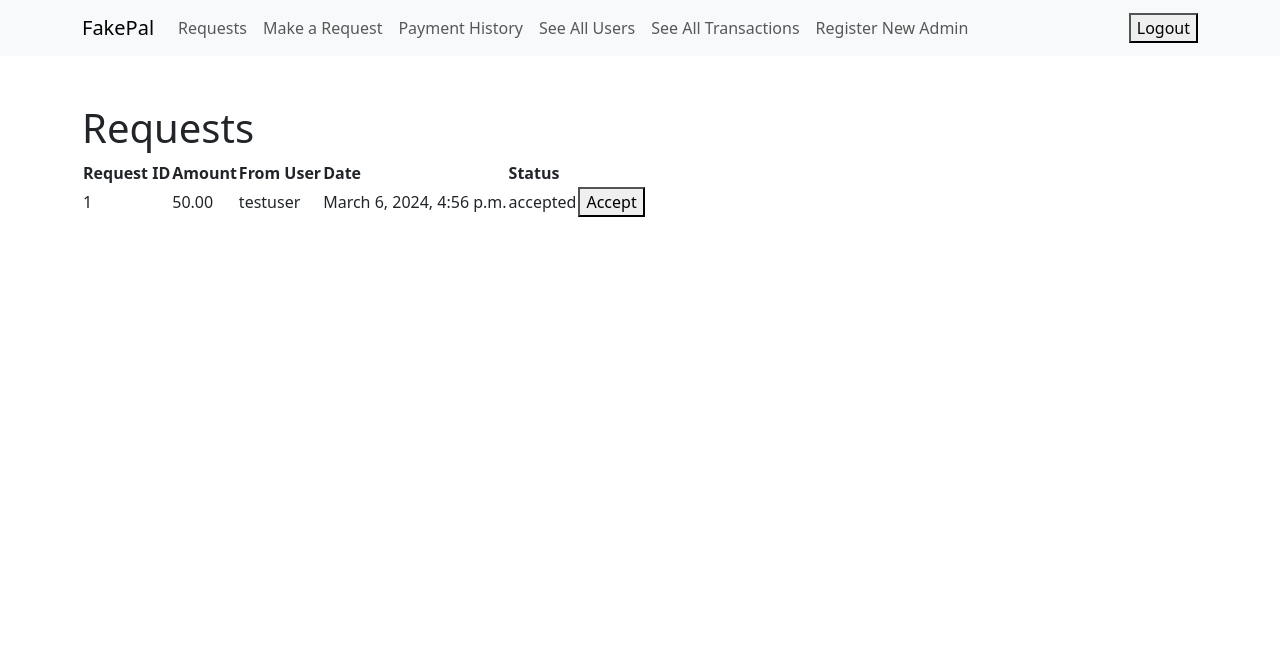
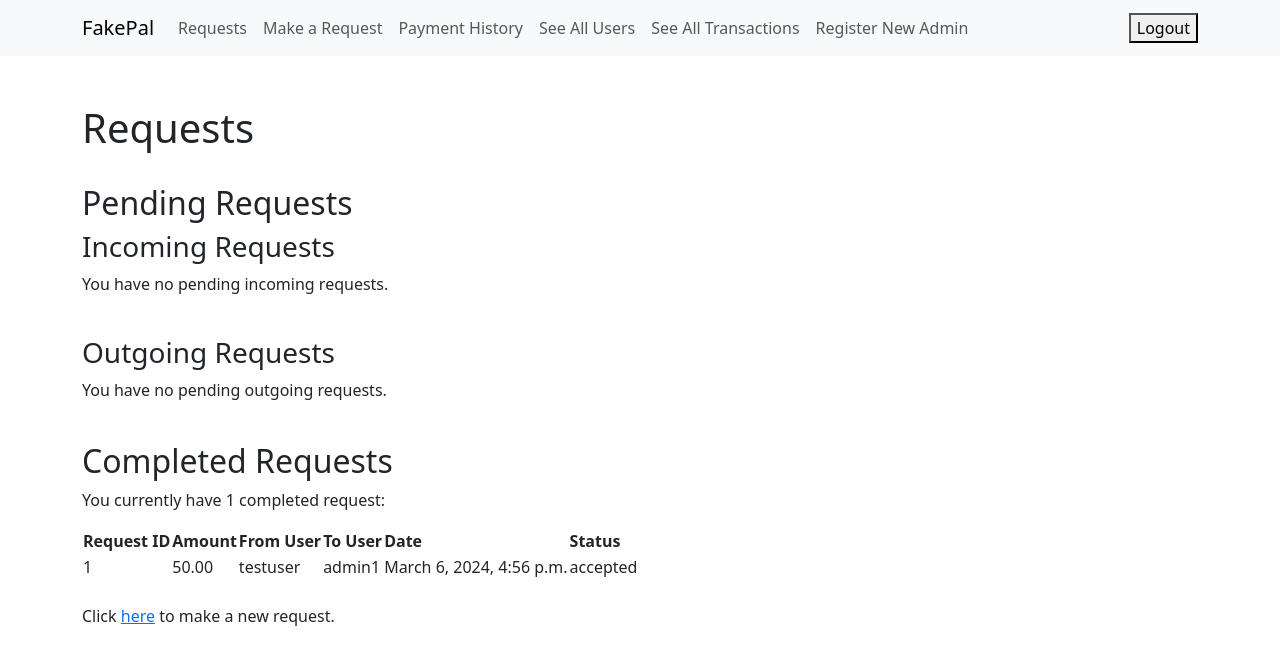
Before and after one commit to tnaccarato/Fakepal, a Django app: page /webapps2024/payapp/requests/ in a window 1280 px wide. Shown: the top 665 px of the page. Run offline with Django 5.2, Linux system fonts and the light colour scheme; a user stored in the database is signed in; data comes from the database, SQL or seed files in the repository.

Commit message:
Update context to split categories of requests

```diff
--- a/payapp/views.py
+++ b/payapp/views.py
@@ -101,11 +101,24 @@ def requests(request):
     :param request:
     :return:
     """
-    user = request.user
-    request_list = Request.objects.filter(
-        Q(sender__user=request.user) | Q(receiver__user=request.user)
+    # Select outgoing requests where the status is pending
+    outgoing_request_list = Request.objects.filter(
+        Q(sender__user=request.user, status='pending')
     ).select_related('sender', 'receiver', 'sender__user', 'receiver__user')
-    return render(request, 'payapp/requests.html', {'requests': request_list})
+    # Select incoming requests where the status is pending
+    incoming_request_list = Request.objects.filter(
+        Q(receiver__user=request.user, status='pending')
+    ).select_related('sender', 'receiver', 'sender__user', 'receiver__user')
+    # Select completed requests where the status is not pending
+    completed_request_list = Request.objects.filter(
+        (Q(sender__user=request.user) & ~Q(status='pending')) |
+        (Q(receiver__user=request.user) & ~Q(status='pending'))
+    ).select_related('sender', 'receiver', 'sender__user', 'receiver__user')
+
+    # Render the requests page with the context
+    context = {'outgoing_requests': outgoing_request_list, 'incoming_requests': incoming_request_list,
+               'completed_requests': completed_request_list}
+    return render(request, 'payapp/requests.html', context)
 
 
 @login_required_message
--- a/templates/payapp/requests.html
+++ b/templates/payapp/requests.html
@@ -8,6 +8,11 @@
 <body>
 {% block content %}
     <h1>Requests</h1>
+    <br>
+    <h2>Pending Requests</h2>
+    <h3>Incoming Requests</h3>
+    {% if incoming_requests %}
+        <p> You currently have {{ incoming_requests.count }} incoming request{{ incoming_requests | pluralize }}:</p>
     <table>
         <tr>
             <th>Request ID</th>
@@ -16,13 +21,14 @@
             <th>Date</th>
             <th>Status</th>
         </tr>
-        {% for request in requests %}
+        {% for request in incoming_requests %}
             <tr>
                 <td>{{ request.id }}</td>
                 <td>{{ request.amount }}</td>
                 <td>{{ request.sender.user.username }}</td>
                 <td>{{ request.created_at }}</td>
                 <td>{{ request.status }}</td>
+                {% if request.status == 'pending' %}
                     <td>
                         <form action="{% url 'payapp:accept_request' request.id %}" method="post">
                             {% csrf_token %}
@@ -30,9 +36,68 @@
                             <button type="submit">Accept</button>
                         </form>
                     </td>
+                    <
+                {% endif %}
             </tr>
         {% endfor %}
     </table>
+    {% else %}
+        <p>You have no pending incoming requests.</p>
+    {% endif %}
+    <br>
+    <h3>Outgoing Requests</h3>
+    {% if outgoing_requests %}
+        <p> You currently have {{ outgoing_requests.count }} outgoing request{{ outgoing_requests | pluralize }}:</p>
+    <table>
+        <tr>
+            <th>Request ID</th>
+            <th>Amount</th>
+            <th>To User</th>
+            <th>Date</th>
+            <th>Status</th>
+        </tr>
+        {% for request in outgoing_requests %}
+            <tr>
+                <td>{{ request.id }}</td>
+                <td>{{ request.amount }}</td>
+                <td>{{ request.receiver.user.username }}</td>
+                <td>{{ request.created_at }}</td>
+                <td>{{ request.status }}</td>
+            </tr>
+        {% endfor %}
+    </table>
+    {% else %}
+        <p>You have no pending outgoing requests.</p>
+    {% endif %}
+    <br>
+    <h2>Completed Requests</h2>
+    {% if completed_requests %}
+        <p> You currently have {{ completed_requests.count }} completed request{{ completed_requests | pluralize }}:</p>
+    <table>
+        <tr>
+            <th>Request ID</th>
+            <th>Amount</th>
+            <th>From User</th>
+            <th>To User</th>
+            <th>Date</th>
+            <th>Status</th>
+        </tr>
+        {% for request in completed_requests %}
+            <tr>
+                <td>{{ request.id }}</td>
+                <td>{{ request.amount }}</td>
+                <td>{{ request.sender.user.username }}</td>
+                <td>{{ request.receiver.user.username }}</td>
+                <td>{{ request.created_at }}</td>
+                <td>{{ request.status }}</td>
+            </tr>
+        {% endfor %}
+    </table>
+    {% else %}
+        <p>You have no completed requests.</p>
+    {% endif %}
+    <br>
+<p>Click <a href="{% url 'payapp:make_request' %}">here</a> to make a new request. </p>
 {% endblock content %}
 
 </body>
```
Lines whose indentation alone changed are shown as unchanged.
